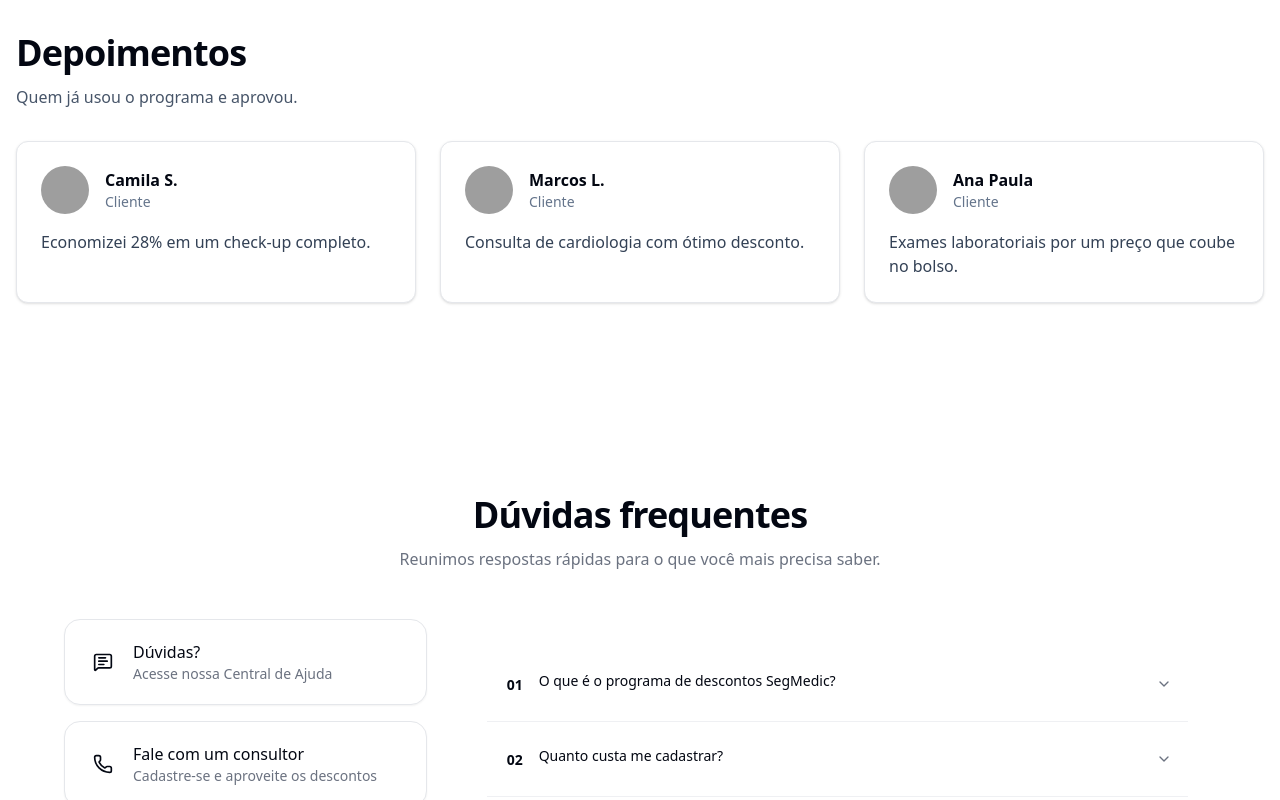
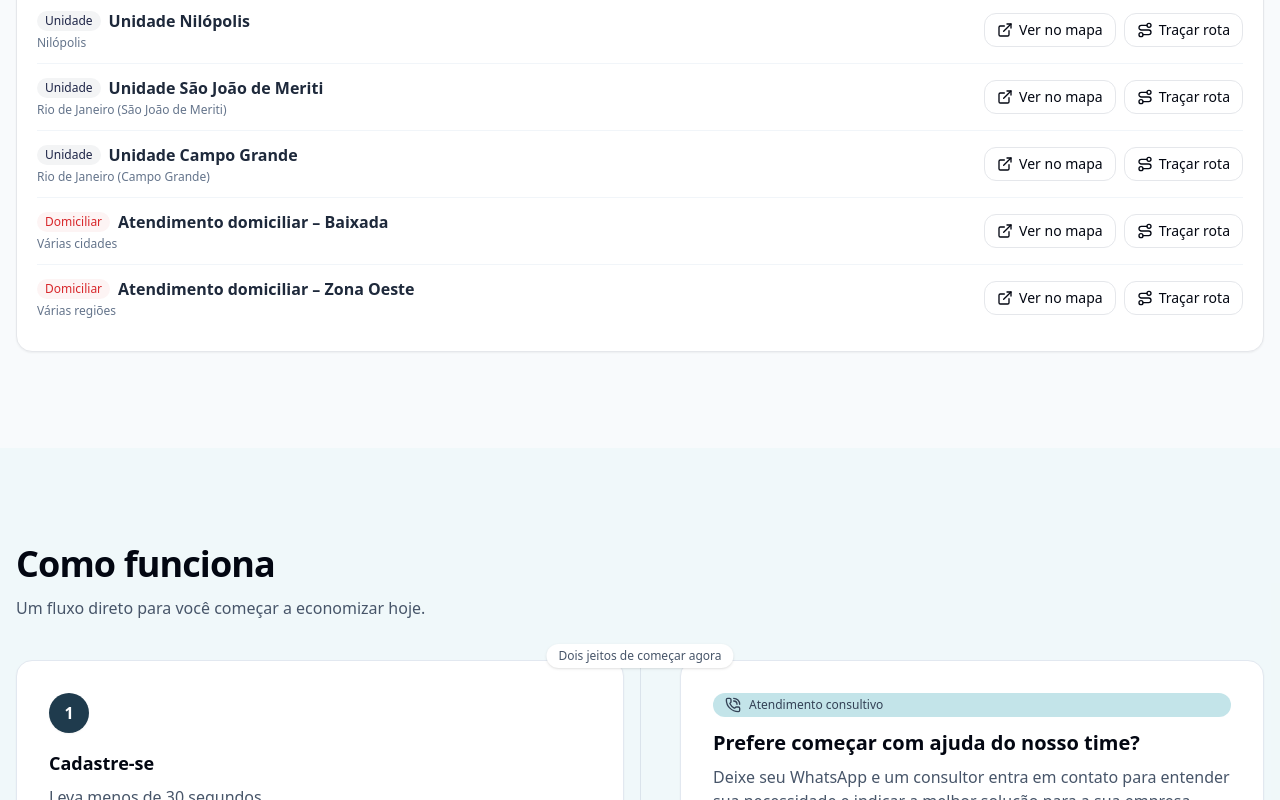
Before and after one commit to Aldf76/landingP-segmedic, a React (Vite) app: page / in a window 1280 px wide. Shown: the part 2720-3520 px from the top of the page. Built offline with nearby package versions, Linux system fonts and the light colour scheme; grey boxes are pictures that could not be loaded.

Commit message:
chore: reorganização da organização das sections da página + coloração de sections para teste

```diff
--- a/src/App.tsx
+++ b/src/App.tsx
@@ -9,14 +9,13 @@ import HowItWorks from "./components/sections/HowItWorks";
 import Testimonials from "./components/sections/Testimonials";
 import FAQ from "./components/sections/FAQ";
 import CTA from "./components/sections/CTA";
+import LocationCoverageRJ from "./components/sections/Location";
 
 // Formulário
 import LeadForm from "./features/lead/LeadForm";
 
 function App() {
   return (
-
-
     <MainLayout>
       {/* Hero */}
       <section id="hero">
@@ -27,7 +26,8 @@ function App() {
       <section id="benefits">
         <Benefits />
       </section>
-
+      {/* Áreas de atuação */}
+      <LocationCoverageRJ />
       {/* Como funciona */}
       <section id="how-it-works">
         <HowItWorks />
@@ -36,11 +36,6 @@ function App() {
       {/* Depoimentos */}
       <section id="testimonials">
         <Testimonials />
-      </section>
-
-      {/* FAQ */}
-      <section id="faq">
-        <FAQ />
       </section>
 
       {/* CTA final + Formulário */}
@@ -52,8 +47,13 @@ function App() {
           </div>
         </div>
       </section>
-      </MainLayout>
 
+      {/* FAQ */}
+      <section id="faq">
+        <FAQ />
+      </section>
+
+    </MainLayout>
   );
 }
 
--- a/tailwind.config.js
+++ b/tailwind.config.js
@@ -30,7 +30,11 @@ export default {
   			secondary: {
   				DEFAULT: 'hsl(var(--secondary))',
   				foreground: 'hsl(var(--secondary-foreground))'
-  			},
+			},
+			light: {
+			  DEFAULT: 'hsl(184, 50%, 96%)', // azul clarinho
+			  foreground: 'hsl(184, 30%, 30%)'
+			},
   			muted: {
   				DEFAULT: 'hsl(var(--muted))',
   				foreground: 'hsl(var(--muted-foreground))'
```
